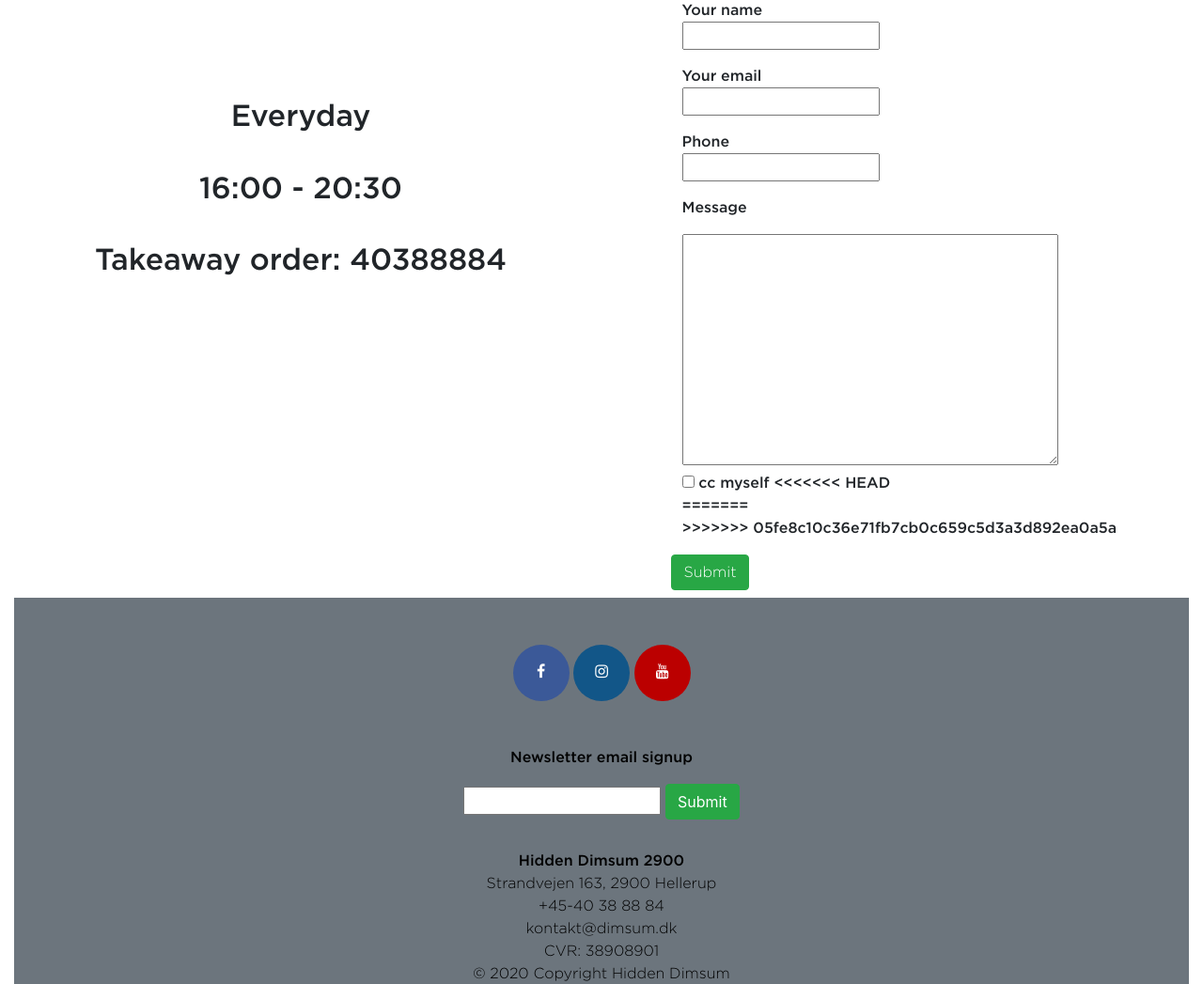
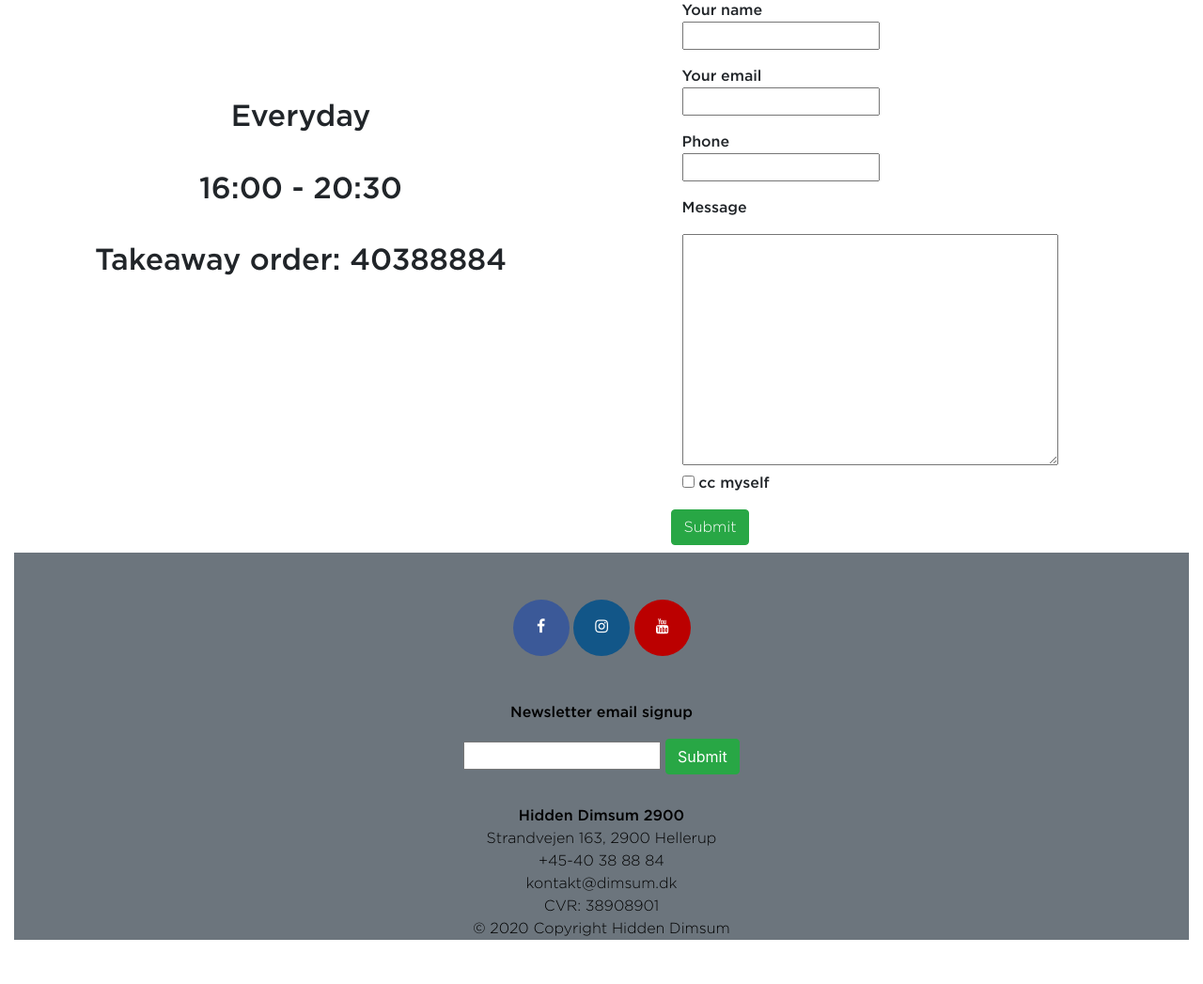
Before and after one commit to JianDk/HD_website, a Django app: page /hd2900 in a window 1280 px wide; the page is wider, and only the part inside the window is pictured. Shown: the part 3226-4273 px from the top of that part at 94% size. After the commit the page ends 4226 px from the top of that part, so only its background shows below. Run offline with Django 3.2, Linux system fonts and the light colour scheme; some libraries are stand-ins or nearby versions.

Commit message:
submit to server for further test

```diff
--- a/website/templates/contactForm.html
+++ b/website/templates/contactForm.html
@@ -42,12 +42,8 @@
 
                 {{ form.ccSender }}
                 {{ form.ccSender.label }}
-<<<<<<< HEAD
-                <div class="g-recaptcha" data-sitekey="6LeIxAcTAAAAAJcZVRqyHh71UMIEGNQ_MXjiZKhI"></div>
-=======
                 <script src='https://www.google.com/recaptcha/api.js'></script>
                 <div class="g-recaptcha" data-sitekey="6LcMHHIaAAAAAK7r_lqh5Zm5iqV1EoCJJz-y7_zi"></div>
->>>>>>> 05fe8c10c36e71fb7cb0c659c5d3a3d892ea0a5a
                 </ul>
                 <button type="submit" class="btn btn-success" value ="Submit" id="contactSubmitButton">Submit</button>
                 <h2 id="emailStatusMsg">
```
